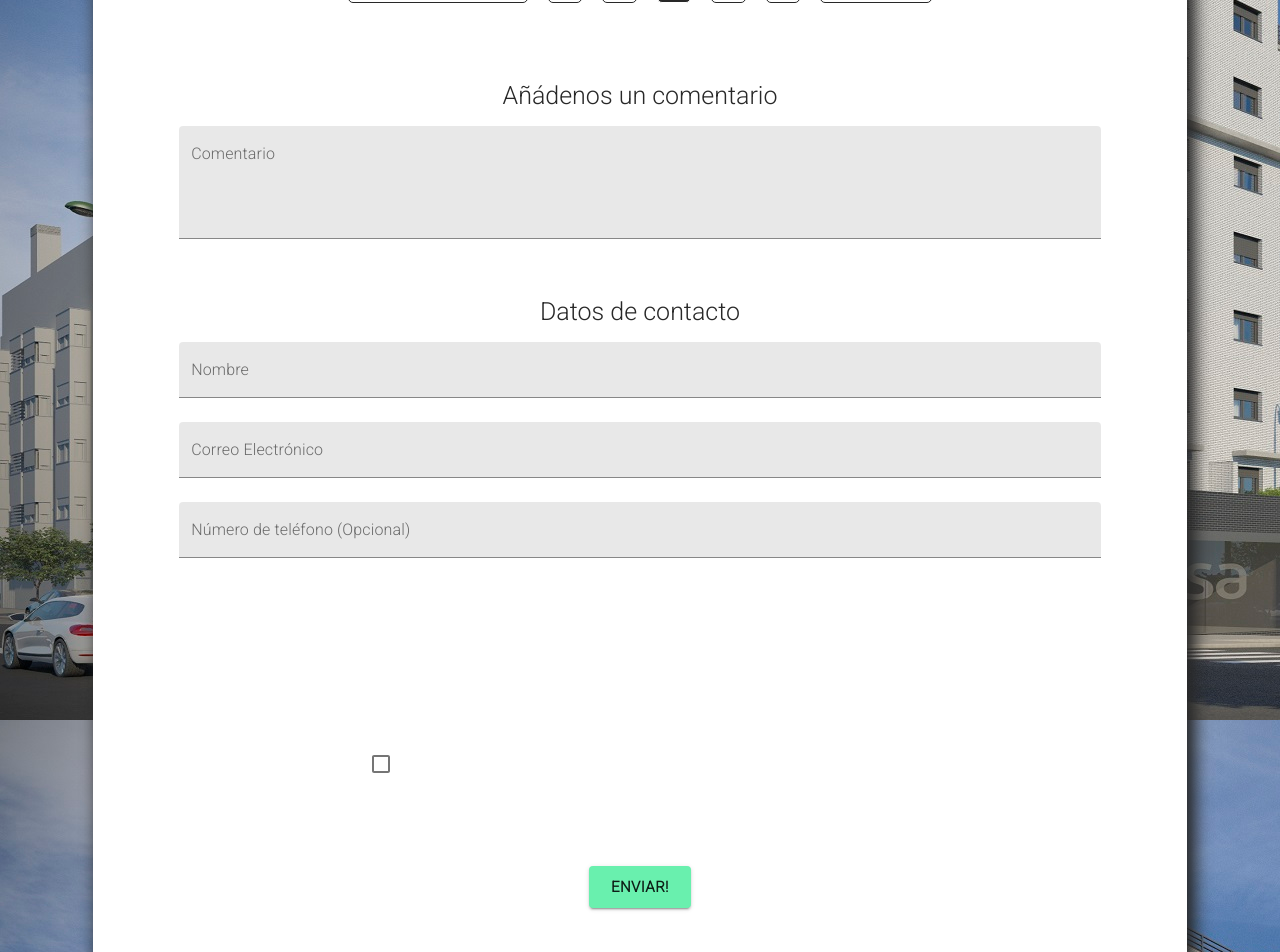
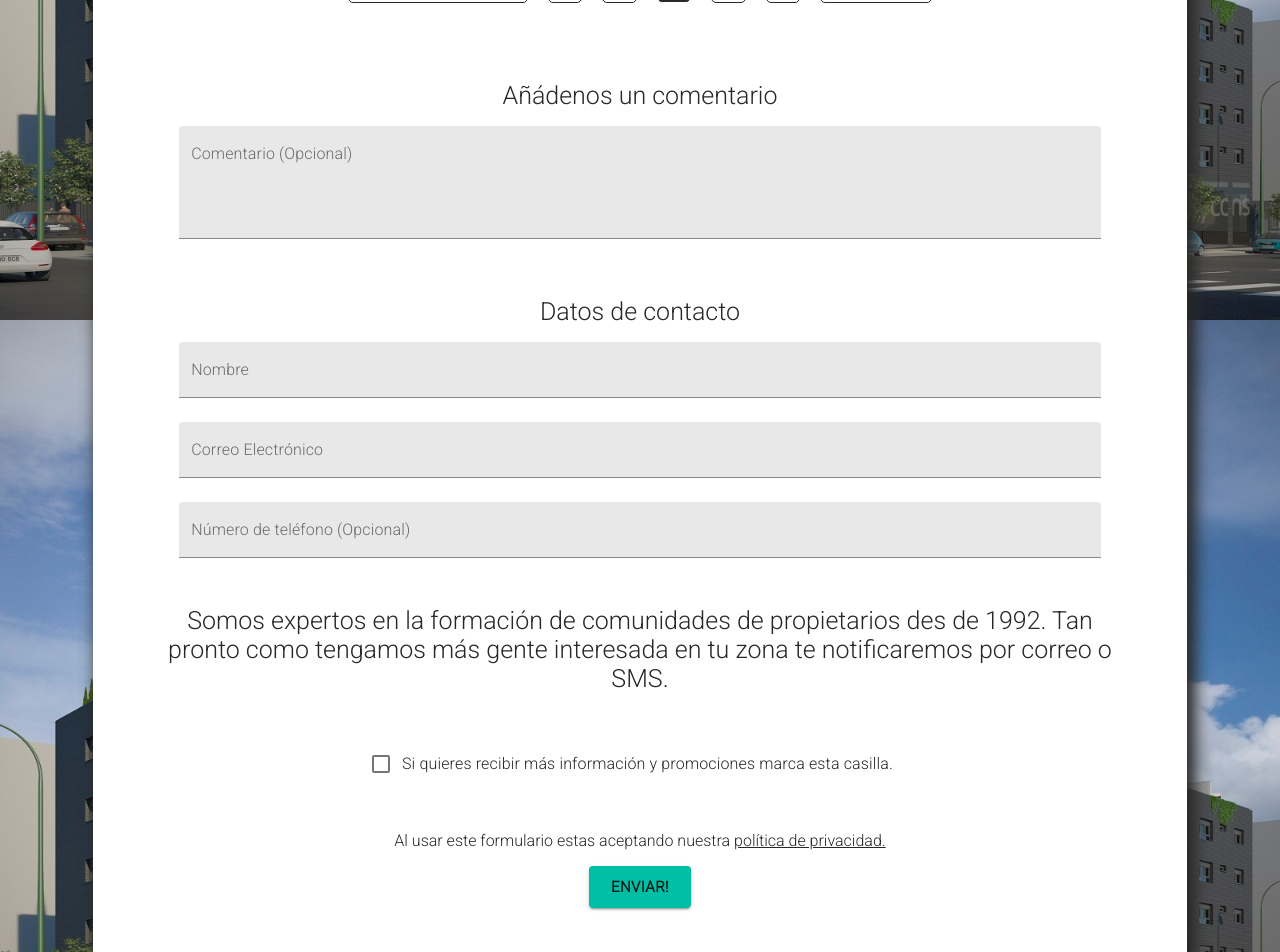
Before and after one commit to Xavierperals/autoproject, a React (Create React App) app: page / in a window 1280 px wide. Shown: the part 1280-2232 px from the top of the page. Built offline with nearby package versions, Linux system fonts and the light colour scheme; no server answers.

Commit message:
white background + fix background image + optional comment

```diff
--- a/src/App.tsx
+++ b/src/App.tsx
@@ -7,10 +7,12 @@ function configureTheme(): Theme {
   return createMuiTheme({
     palette: {
       primary: {
-        main: '#69f0ae',
+        // main: '#69f0ae',
+        main: '#00bfa5',
       },
       secondary: {
-        main: '#69f0ae',
+        // main: '#69f0ae',
+        main: '#00bfa5',
       },
     },
   });
--- a/src/api/ApiClient.ts
+++ b/src/api/ApiClient.ts
@@ -24,8 +24,14 @@ export class ApiClient {
   public async submitForm(request: SubmitRequest): Promise<SubmitResponse> {
 
     const formData = new FormData();
-    // @ts-ignore
-    Object.keys(request).forEach(requestKey => formData.append(requestKey, request[requestKey]));
+
+    Object.keys(request).forEach(requestKey => {
+      // @ts-ignore
+      if (!!request[requestKey]) {
+        // @ts-ignore
+        formData.append(requestKey, request[requestKey])
+      }
+    });
 
     const response: AxiosResponse<SubmitResponse> = await axios.post(
       API_URL + '/api/v1/autoproject-form-contact',
--- a/src/components/autoproject-form/AutoProjectForm.scss
+++ b/src/components/autoproject-form/AutoProjectForm.scss
@@ -1,3 +1,5 @@
+@import 'src/variables';
+
 .inputs {
   padding-left: 15px;
 
@@ -16,19 +18,22 @@
   }
 
   .input {
-    color: white;
+    color: $textcolor;
   }
 }
 
 .submit-button-wrapper {
   padding: 20px;
   text-align: center;
+
   p {
-    color:white;
-    a{
-      color:white;
+    color: $textcolor;
+
+    a {
+      color: $textcolor;
     }
   }
+
   button {
     font-weight: 600;
   }
--- a/src/components/autoproject-form/partials/CommentQuestion.tsx
+++ b/src/components/autoproject-form/partials/CommentQuestion.tsx
@@ -27,7 +27,7 @@ export class CommentQuestion extends React.PureComponent<Props, State> {
       <Step title="Añádenos un comentario">
         <div className="input-wrapper">
           <TextField
-            label="Comentario"
+            label="Comentario (Opcional)"
             variant="filled"
             margin="normal"
             fullWidth={true}
--- a/src/components/final-explanation/FinalExplanation.scss
+++ b/src/components/final-explanation/FinalExplanation.scss
@@ -1,7 +1,8 @@
+@import 'src/variables';
 
 .final-explanation {
   margin-top: 35px;
-  color: rgba(255, 255, 255, 0.7);
+  color: $textcolor;
 
   p {
     text-align: center;
--- a/src/index.scss
+++ b/src/index.scss
@@ -6,6 +6,9 @@ body {
   -webkit-font-smoothing: antialiased;
   -moz-osx-font-smoothing: grayscale;
   background-image: url("images/bg.jpg");
+  background-repeat: no-repeat;
+  background-attachment: fixed;
+  background-size: cover;
   background-color: #424242;
 }
 
```
